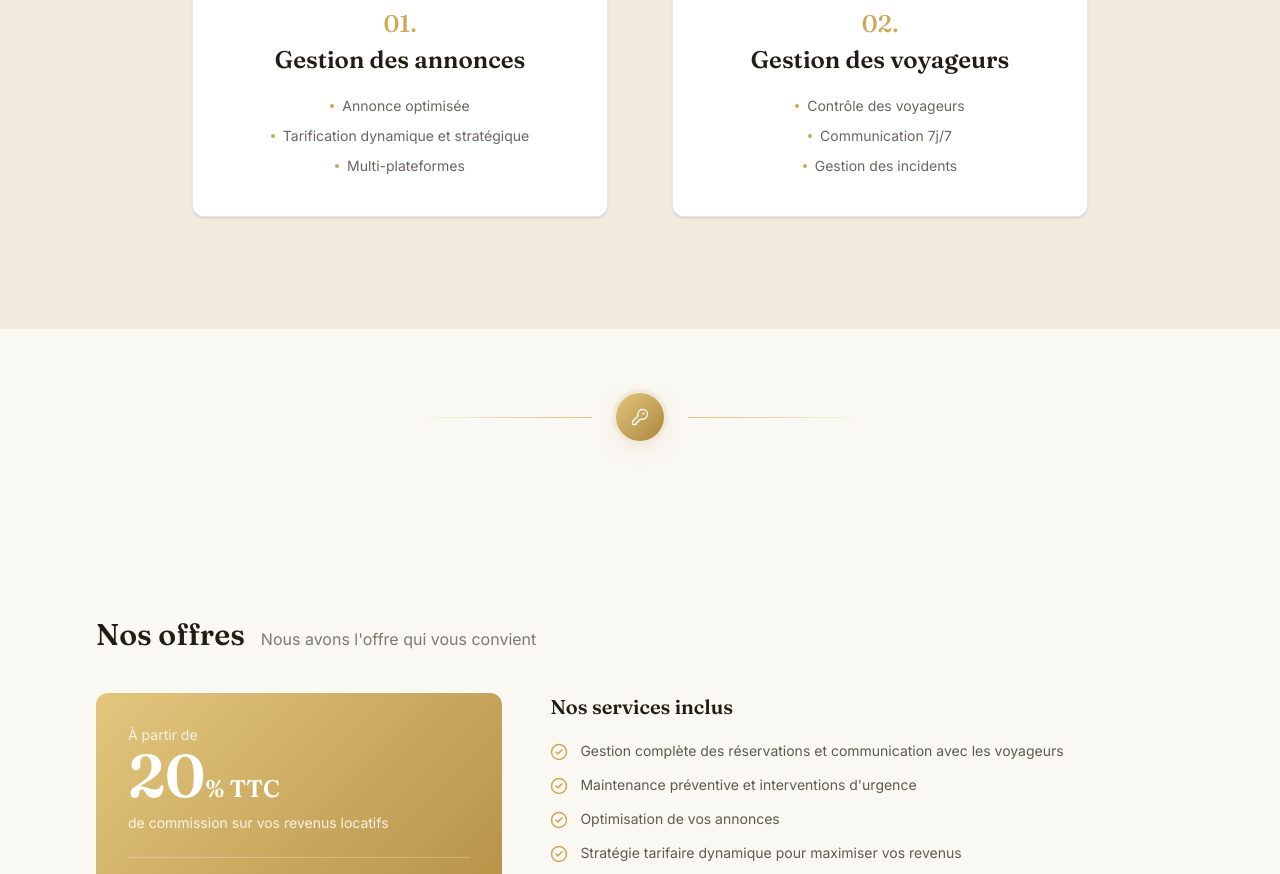
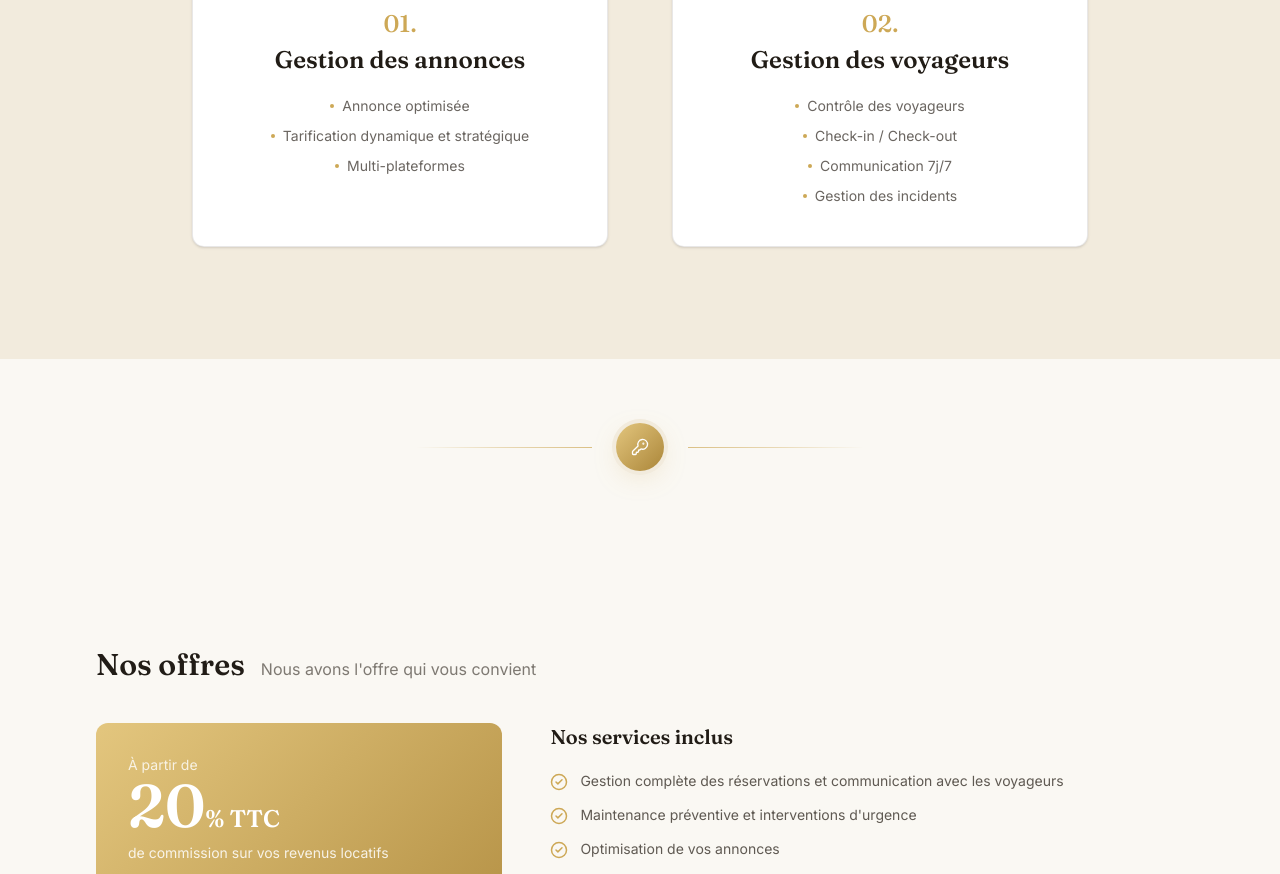
Before and after one commit to matheojouan2000-code/Site-conciergerie, a React (Vite) app: page / in a window 1280 px wide. Shown: the part 1280-2154 px from the top of the page. Built offline with nearby package versions, Linux system fonts and the light colour scheme.

Commit message:
Re-add Check-in/Check-out to traveler management services

```diff
--- a/src/components/sections/Services.tsx
+++ b/src/components/sections/Services.tsx
@@ -11,7 +11,7 @@ const SERVICES = [
     number: "02",
     icon: Users,
     title: "Gestion des voyageurs",
-    items: ["Contrôle des voyageurs", "Communication 7j/7", "Gestion des incidents"],
+    items: ["Contrôle des voyageurs", "Check-in / Check-out", "Communication 7j/7", "Gestion des incidents"],
   },
 ];
 
```
